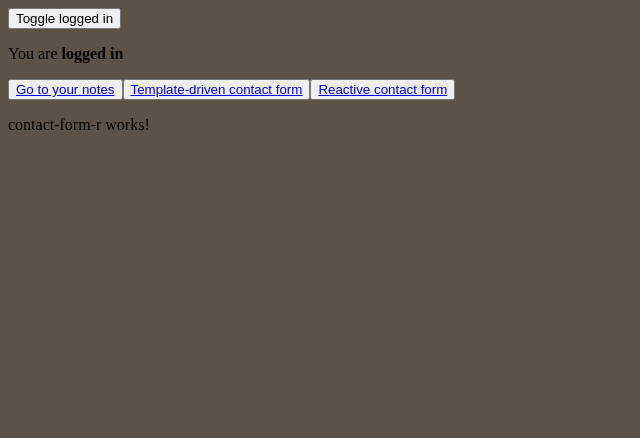
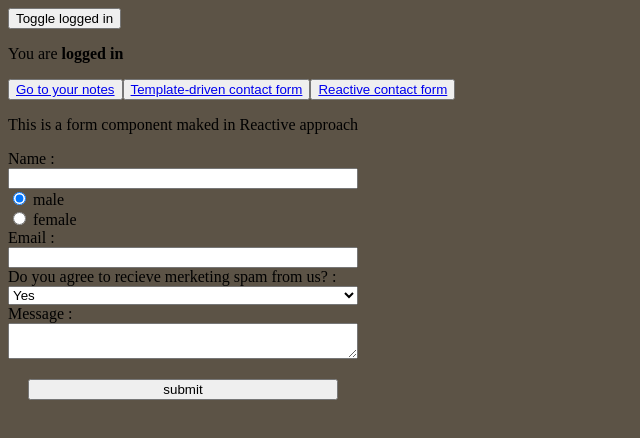
Before and after one commit to Saracier/StickerNotes, an Angular app: page /contactr in a window 1280 px wide. Shown: the top 438 px of the page, without its empty margins (0-640 px from the left). Built offline with nearby package versions, Linux system fonts and the light colour scheme; sample sign-in values are in the browser's storage.

Commit message:
feat: add feactive type contact form

```diff
--- a/src/app/app.module.ts
+++ b/src/app/app.module.ts
@@ -1,6 +1,7 @@
 import { NgModule } from '@angular/core';
 import { BrowserModule } from '@angular/platform-browser';
 import { FormsModule } from '@angular/forms';
+import { ReactiveFormsModule } from '@angular/forms';
 
 import { AppRoutingModule } from './app-routing.module';
 import { AppComponent } from './app.component';
@@ -27,7 +28,7 @@ import { ContactFormRComponent } from './contact-form-r/contact-form-r.component
     ContactFormTdComponent,
     ContactFormRComponent,
   ],
-  imports: [BrowserModule, AppRoutingModule, FormsModule],
+  imports: [BrowserModule, AppRoutingModule, FormsModule, ReactiveFormsModule],
   providers: [],
   bootstrap: [AppComponent],
 })
--- a/src/app/contact-form-r/contact-form-r.component.html
+++ b/src/app/contact-form-r/contact-form-r.component.html
@@ -1 +1,65 @@
-<p>contact-form-r works!</p>
+<p>This is a form component maked in Reactive approach</p>
+<form [formGroup]="signupForm" (ngSubmit)="onSubmit()">
+  <div id="userTicker">
+    <div formGroupName="userData">
+      <label for="username"> Name : </label>
+      <input
+        id="username"
+        type="text"
+        name="username"
+        formControlName="username"
+      />
+      <span
+        *ngIf="
+          !signupForm.get('userData.username')?.valid &&
+          signupForm.get('userData.username')?.touched
+        "
+        >Please enter a valid username!</span
+      >
+      <div *ngFor="let gender of genders">
+        <label>
+          <input
+            type="radio"
+            name="gender"
+            [value]="gender"
+            formControlName="gender"
+          />
+          {{ gender }}
+        </label>
+      </div>
+      <label for="Email"> Email :</label>
+      <input id="Email" type="text" name="email" formControlName="email" />
+    </div>
+    <span
+      *ngIf="
+        !signupForm.get('email')?.valid && signupForm.get('email')?.touched
+      "
+      >Please enter a valid email!</span
+    >
+    <label for="marketing">
+      Do you agree to recieve merketing spam from us? :</label
+    >
+    <select id="marketing" name="marketing" formControlName="marketing">
+      <option value="yes">Yes</option>
+      <option value="ofc">Of course</option>
+      <option value="fine">Fine</option>
+    </select>
+    <label for="message"> Message :</label>
+    <textarea
+      id="message"
+      type="textarea"
+      name="message"
+      formControlName="message"
+    ></textarea>
+    <span
+      *ngIf="
+        !signupForm.get('message')?.valid && signupForm.get('message')?.touched
+      "
+      >Please enter a valid message!</span
+    >
+    <span *ngIf="!signupForm.valid && signupForm.touched"
+      >Form is invalid!</span
+    >
+    <button type="submit">submit</button>
+  </div>
+</form>
--- a/src/app/contact-form-r/contact-form-r.component.scss
+++ b/src/app/contact-form-r/contact-form-r.component.scss
@@ -0,0 +1,19 @@
+div {
+  display: flex;
+  flex-direction: column;
+  width: 350px;
+
+  button {
+    margin: 20px;
+  }
+}
+
+form input.ng-invalid.ng-touched {
+  border: 1px solid red;
+}
+
+textarea {
+  min-width: 100px;
+  max-width: 350px;
+  max-height: 300px;
+}
--- a/src/app/contact-form-r/contact-form-r.component.ts
+++ b/src/app/contact-form-r/contact-form-r.component.ts
@@ -1,10 +1,44 @@
 import { Component } from '@angular/core';
+import {
+  FormControl,
+  FormGroup,
+  ReactiveFormsModule,
+  Validators,
+} from '@angular/forms';
 
 @Component({
   selector: 'app-contact-form-r',
   templateUrl: './contact-form-r.component.html',
-  styleUrls: ['./contact-form-r.component.scss']
+  styleUrls: ['./contact-form-r.component.scss'],
 })
 export class ContactFormRComponent {
+  genders = ['male', 'female'];
+  forbiddenUsernames = ['Goku', 'Gohan'];
+  signupForm: FormGroup;
+  ngOnInit() {
+    this.signupForm = new FormGroup({
+      userData: new FormGroup({
+        username: new FormControl(null, [
+          Validators.required,
+          this.forbiddenNamesCheck.bind(this),
+        ]),
+        gender: new FormControl('male'),
+        email: new FormControl(null, [Validators.required, Validators.email]),
+      }),
+      marketing: new FormControl('yes'),
+      message: new FormControl(null, Validators.required),
+    });
+  }
 
+  onSubmit() {
+    console.log(this.signupForm);
+    this.signupForm.reset();
+  }
+
+  forbiddenNamesCheck(control: FormControl): { [s: string]: boolean } | null {
+    if (this.forbiddenUsernames.indexOf(control.value) !== -1) {
+      return { nameIsForbidden: true };
+    }
+    return null;
+  }
 }
```
